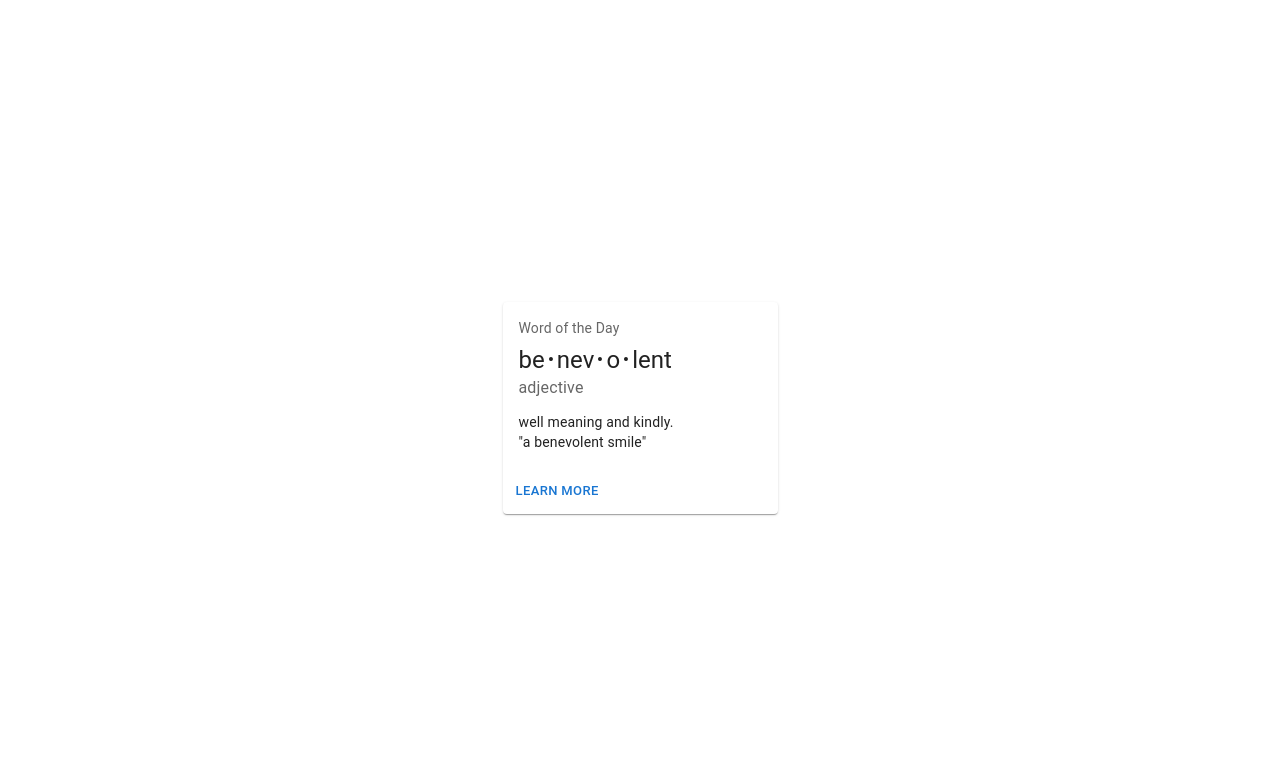
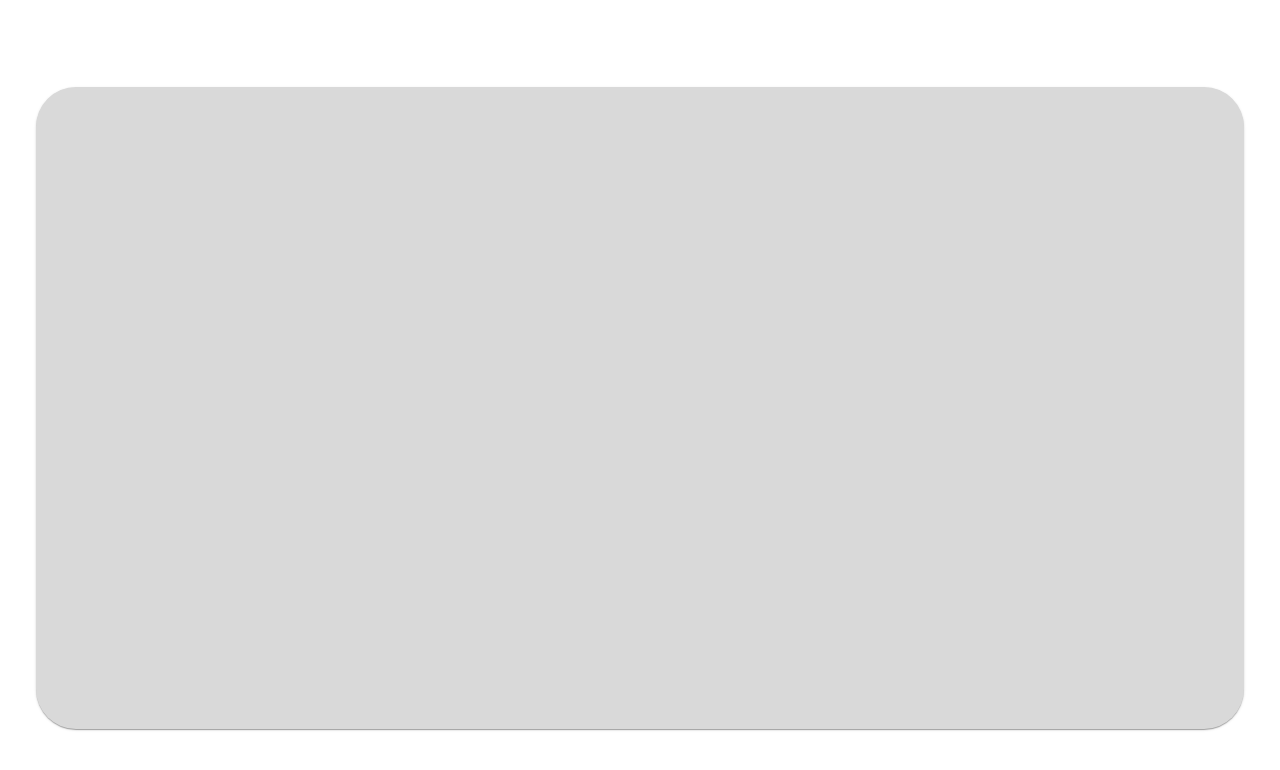
Before and after one commit to thompsontnmt/banana-grabber, a Next.js app: page / in a window 1280 px wide. Shown: the top 770 px of the page. Built offline with nearby package versions, Linux system fonts and the light colour scheme.

Commit message:
Made the ListCard

```diff
--- a/src/app/components/ListCard.tsx
+++ b/src/app/components/ListCard.tsx
@@ -6,35 +6,17 @@ import CardContent from '@mui/material/CardContent';
 import Button from '@mui/material/Button';
 import Typography from '@mui/material/Typography';
 
-const bull = (
-  <Box
-    component="span"
-    sx={{ display: 'inline-block', mx: '2px', transform: 'scale(0.8)' }}
-  >
-    •
-  </Box>
-);
 
 export default function ListCard() {
   return (
-    <Card sx={{ minWidth: 275 }}>
-      <CardContent>
-        <Typography gutterBottom sx={{ color: 'text.secondary', fontSize: 14 }}>
-          Word of the Day
-        </Typography>
-        <Typography variant="h5" component="div">
-          be{bull}nev{bull}o{bull}lent
-        </Typography>
-        <Typography sx={{ color: 'text.secondary', mb: 1.5 }}>adjective</Typography>
-        <Typography variant="body2">
-          well meaning and kindly.
-          <br />
-          {'"a benevolent smile"'}
-        </Typography>
-      </CardContent>
-      <CardActions>
-        <Button size="small">Learn More</Button>
-      </CardActions>
+    <Card sx={{
+        width: 1208 ,
+        height: 642 ,
+        bgcolor: '#D9D9D9' ,
+        borderRadius: 10 ,
+    }}>
+
+
     </Card>
   );
 }
```
